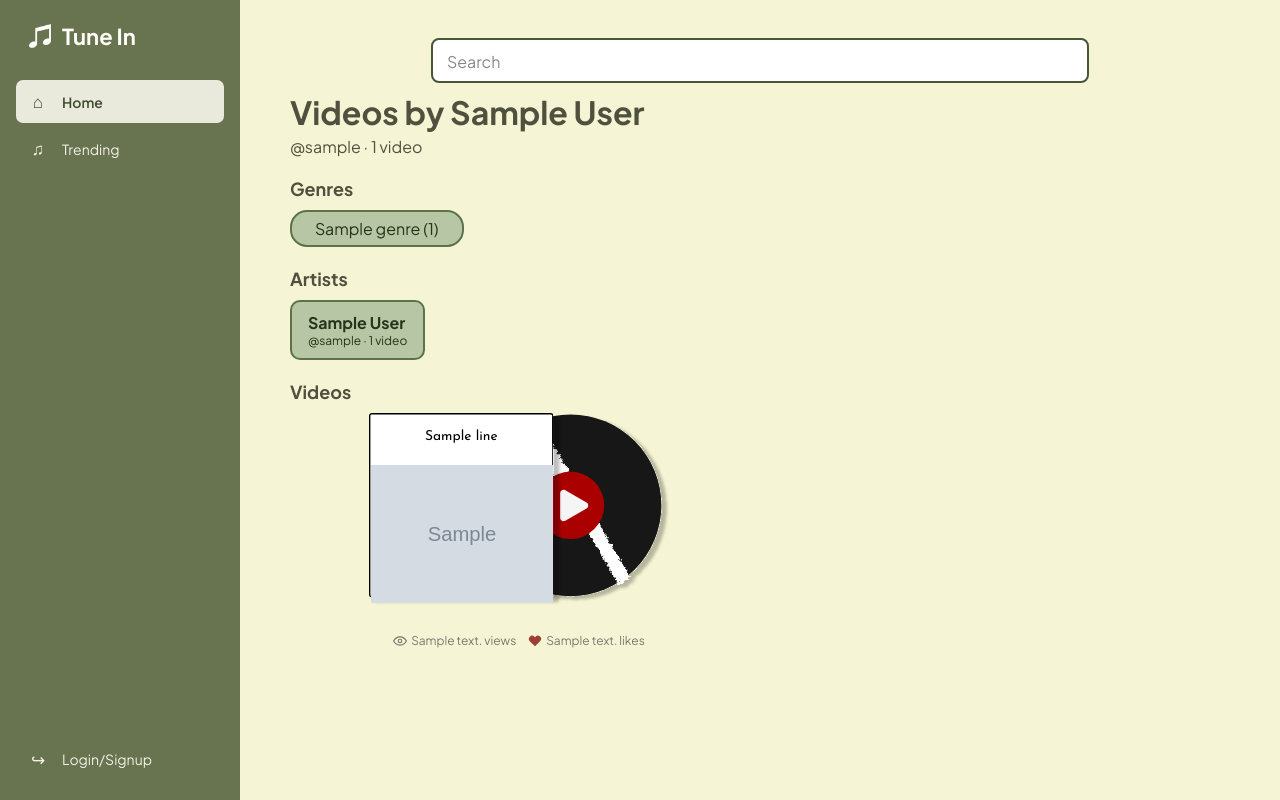
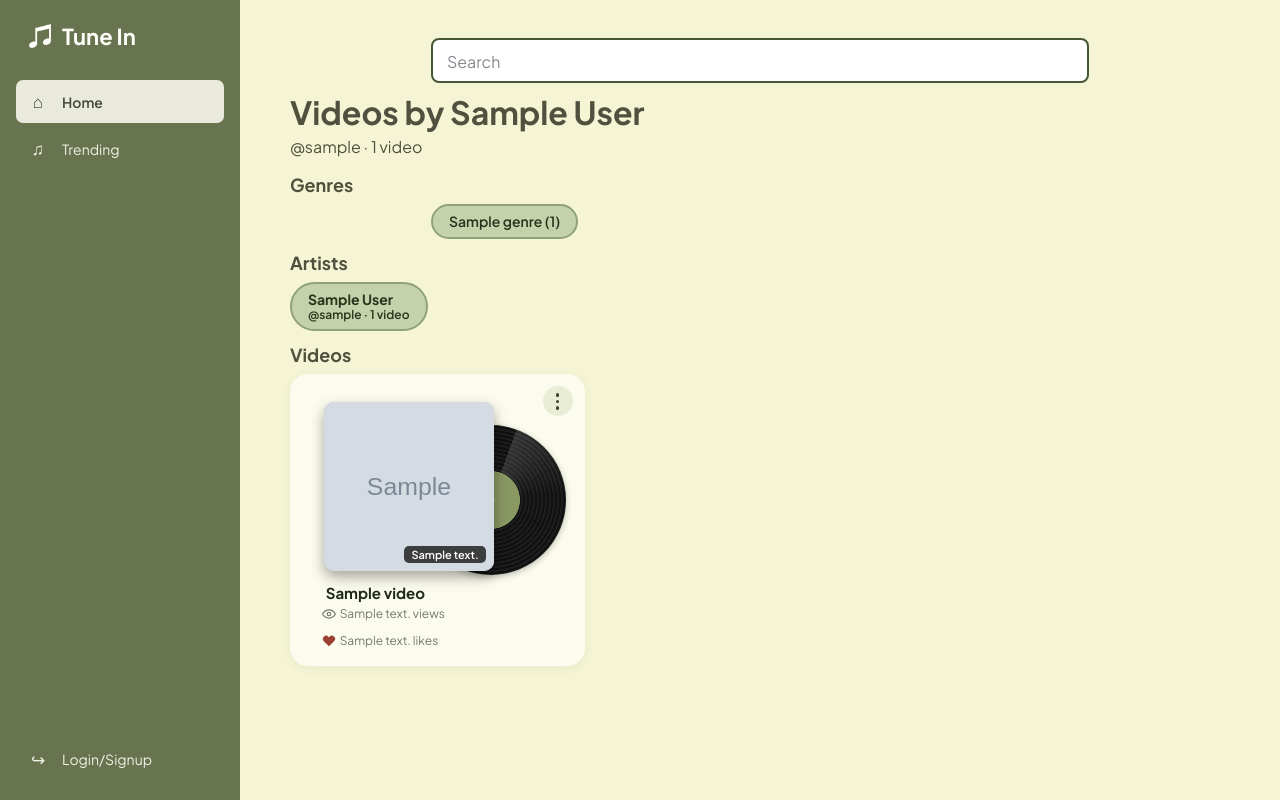
Before and after one commit to CSCI-5117-F26/developing-the-interactive-web-project-1-group-4, a Python web app: template src/developing-the-interactive-web-project-1-group-4/templates/search.html in a window 1280 px wide. Run offline with Jinja, Linux system fonts and the light colour scheme; the template is opened without the code that fills it: most values are stand-ins (such as "Sample title", 1, 10 or a date in 2020); grey boxes marked "Sample" are stand-in pictures; some libraries are stand-ins or nearby versions.

Commit message:
Updating the UI for the home page

```diff
--- a/src/developing-the-interactive-web-project-1-group-4/static/css/main-style.css
+++ b/src/developing-the-interactive-web-project-1-group-4/static/css/main-style.css
@@ -634,3 +634,15 @@
 main .tag-scroller {
     margin: 0 auto 2%;
 }
+
+.search-results-page .search-section-title {
+    margin: 12px 0 8px;
+}
+
+.search-results-page .genre-filter {
+    margin-bottom: 8px;
+}
+
+.search-results-page .artist-list {
+    margin-bottom: 8px;
+}
--- a/src/developing-the-interactive-web-project-1-group-4/templates/genreFilter.html
+++ b/src/developing-the-interactive-web-project-1-group-4/templates/genreFilter.html
@@ -2,7 +2,6 @@
    then a "+N more" button that opens a panel with every genre.
    items = list of {name, url, active}. #}
 {% macro genreFilter(items) %}
-<link rel="stylesheet" href="{{ url_for('static', filename='css/genre-filter.css') }}">
 <div class="genre-filter" data-genre-filter>
     <div class="gf-bar">
         {% for item in items %}
--- a/src/developing-the-interactive-web-project-1-group-4/templates/home.html
+++ b/src/developing-the-interactive-web-project-1-group-4/templates/home.html
@@ -5,6 +5,7 @@
 
 {% block content %}
 <link rel="stylesheet" href="{{ url_for('static', filename='css/manage-videos.css') }}?v=2">
+<link rel="stylesheet" href="{{ url_for('static', filename='css/genre-filter.css') }}">
 
 <div class="home-placeholder">
     <!-- search bar -->
--- a/src/developing-the-interactive-web-project-1-group-4/templates/search.html
+++ b/src/developing-the-interactive-web-project-1-group-4/templates/search.html
@@ -1,9 +1,13 @@
 {% extends "base.html" %}
+{% from "genreFilter.html" import genreFilter %}
 {% from "videoStats.html" import videoStats %}
 {% block title %}Search - Tune In{% endblock %}
 
 {% block content %}
-<div class="home-placeholder">
+<link rel="stylesheet" href="{{ url_for('static', filename='css/manage-videos.css') }}?v=2">
+<link rel="stylesheet" href="{{ url_for('static', filename='css/genre-filter.css') }}">
+
+<div class="home-placeholder search-results-page">
     {% include "searchBar.html" %}
 
     {% if artist %}
@@ -15,18 +19,24 @@
 
     {% if genres %}
         <h2 class="search-section-title">Genres</h2>
-        <div class="tag-container">
-            {% for genre in genres %}
-                <a class="tag" href="{{ genre.url }}">{{ genre.name }} ({{ genre.videoCount }})</a>
-            {% endfor %}
-        </div>
+
+        {% set genreItems = [] %}
+        {% for genre in genres %}
+            {% set _ = genreItems.append({
+                "name": genre.name ~ " (" ~ genre.videoCount ~ ")",
+                "active": false,
+                "url": genre.url
+            }) %}
+        {% endfor %}
+
+        {{ genreFilter(genreItems) }}
     {% endif %}
 
     {% if artists %}
         <h2 class="search-section-title">Artists</h2>
         <div class="artist-list">
             {% for a in artists %}
-                <a class="artist-chip" href="{{ a.url }}">
+                <a class="artist-chip gf-chip" href="{{ a.url }}">
                     <strong>{{ a.displayName or a.username }}</strong>
                     <span>@{{ a.username }} · {{ a.videoCount }} video{{ "" if a.videoCount == 1 else "s" }}</span>
                 </a>
@@ -35,20 +45,84 @@
     {% endif %}
 
     <h2 class="search-section-title">Videos</h2>
-    <div class="row-container">
+
+    <div id="mvGrid" class="mv-grid">
         {% for video in videos %}
-            <div class="vinyl-item">
-                {% include "svg/vinyl_svg.html" %}
-                {{ videoStats(video) }}
-            </div>
+            <article class="mv-card" data-video-id="{{ video.id }}" data-title="{{ video.title }}">
+                <button type="button" class="mv-dots"
+                        aria-haspopup="menu" aria-expanded="false"
+                        aria-label="Options for {{ video.title }}">
+                    <span></span><span></span><span></span>
+                </button>
+
+                <div class="mv-menu" role="menu" hidden>
+                    <button type="button" role="menuitem" data-action="playlist">
+                        Add to playlist
+                    </button>
+
+                    <button type="button" role="menuitem"
+                            data-action="watch-later"
+                            data-url="{{ url_for('library.add_to_watch_later') }}">
+                        Add to watch later
+                    </button>
+
+                    <button type="button" role="menuitem"
+                            data-action="save"
+                            data-url="{{ url_for('library.add_to_saved_videos') }}">
+                        Save video
+                    </button>
+                </div>
+                <a class="video-watch-link" href="{{ video.watchURL }}">
+                    <div class="mv-art">
+                        <div class="mv-vinyl" aria-hidden="true"></div>
+                        <div class="mv-thumb">
+                            <img class="video-img"
+                                src="{{ video.cover or video.fallbackCover }}"
+                                alt="{{ video.title }}"
+                                onerror="this.onerror=null; this.src='{{ video.fallbackCover }}';">
+                            {% if video.durationText %}
+                                <span class="mv-duration">{{ video.durationText }}</span>
+                            {% endif %}
+                        </div>
+                    </div>
+
+                    <div class="mv-info">
+                        <h2 class="mv-title">{{ video.title }}</h2>
+                        {{ videoStats(video) }}
+                    </div>
+                </a>
+            </article>
         {% else %}
             <p class="no-results">No videos found.</p>
         {% endfor %}
     </div>
 
+    <p id="videoMenuStatus" role="status" hidden></p>
+
+    <dialog id="playlistDialog">
+        <h2>Add to playlist</h2>
+
+        <div id="playlistChoices">
+            {% for playlist in playlists %}
+                {% if playlist.title not in ["Watch Later", "Saved Videos"] %}
+                    <button type="button"
+                            data-url="{{ url_for('library.add_to_playlist', playlist_id=playlist.id) }}">
+                        {{ playlist.title }}
+                    </button>
+                {% endif %}
+            {% endfor %}
+        </div>
+
+        {% include "playlistCreate.html" %}
+
+        <p id="playlistMessage" role="status"></p>
+        <button type="button" id="closePlaylistDialog">Cancel</button>
+    </dialog>
+
     <video id="fullscreen-player" controls playsinline hidden></video>
 </div>
 
 <script src="{{ url_for('static', filename='js/home.js') }}"></script>
+<script src="{{ url_for('static', filename='js/playlistCreate.js') }}"></script>
 <script src="{{ url_for('static', filename='js/search.js') }}"></script>
 {% endblock %}
```
Also changed, not shown: src/developing-the-interactive-web-project-1-group-4/routes/homePage.py (+8 -3 lines).
